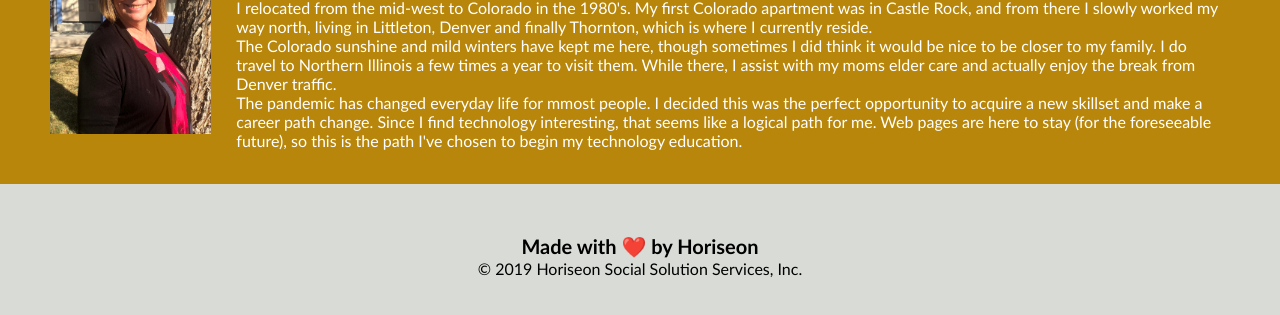
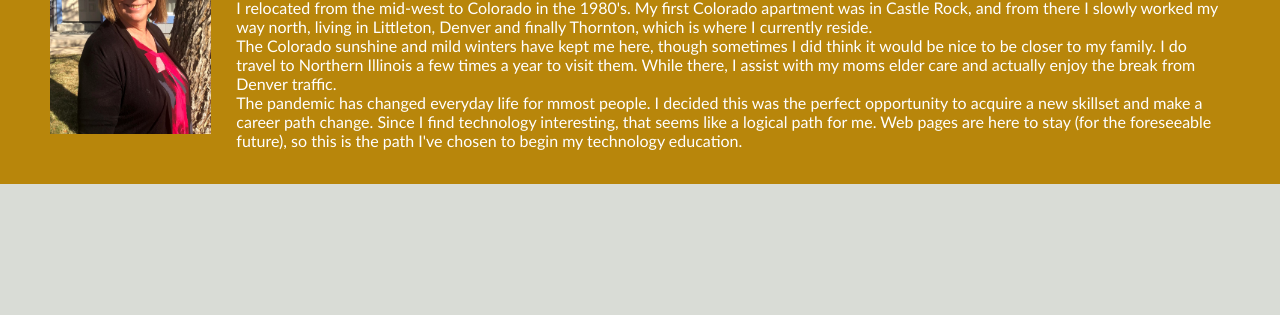
Before and after one commit to RLacer/Advanced-CSS-Portfolio, a plain HTML site: page index.html in a window 1280 px wide. Shown: the part 213-528 px from the top of the page. Drawn offline with Linux system fonts and the light colour scheme.

Commit message:
removed old footer text

```diff
--- a/index.html
+++ b/index.html
@@ -63,9 +63,9 @@
     </main>
 
     <footer class="footer">
-        <h2>Made with ❤️️ by Horiseon</h2>
+        <h2></h2>
         <p>
-            &copy; 2019 Horiseon Social Solution Services, Inc.
+
         </p>
     </footer>
     </div>
```
